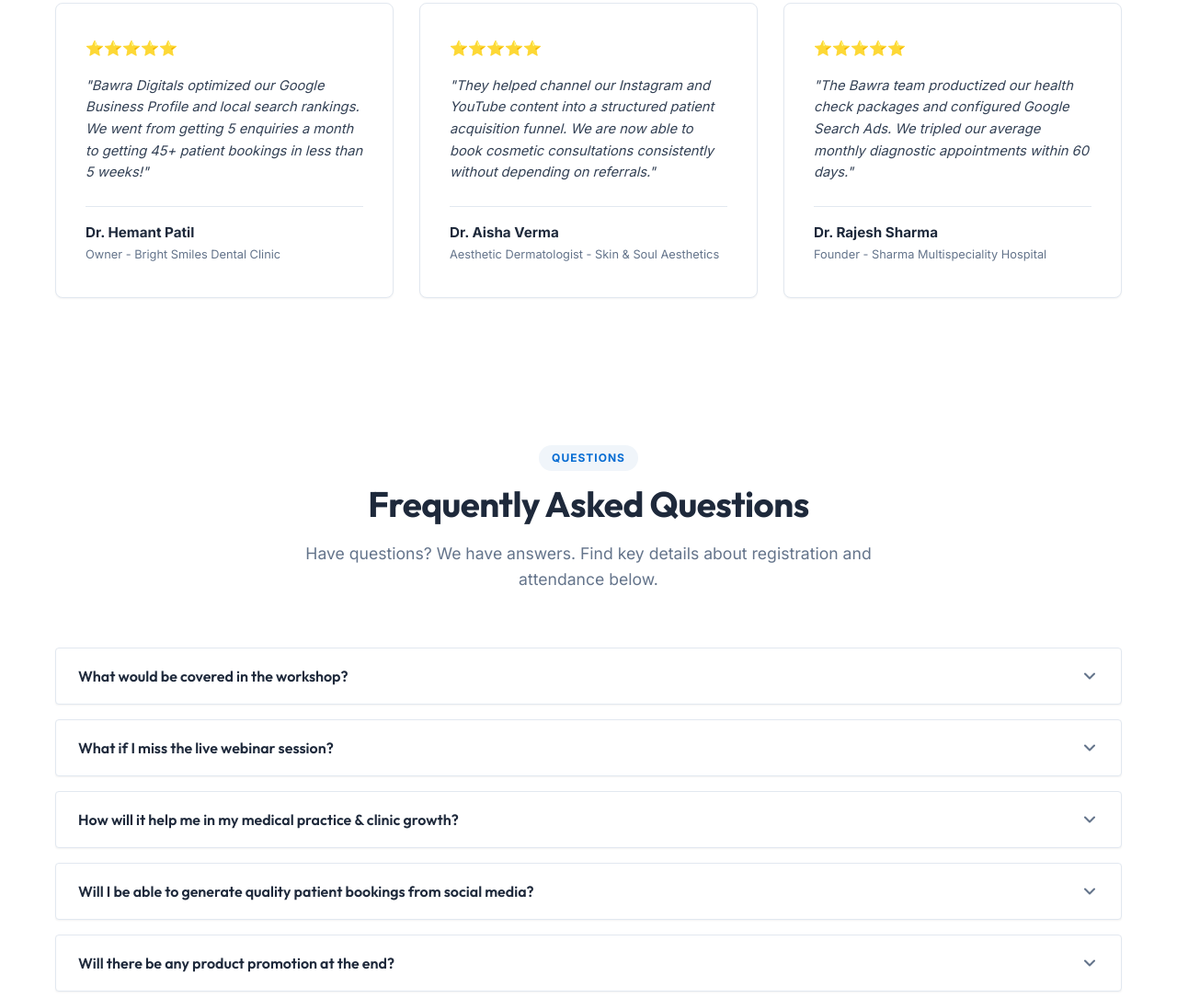
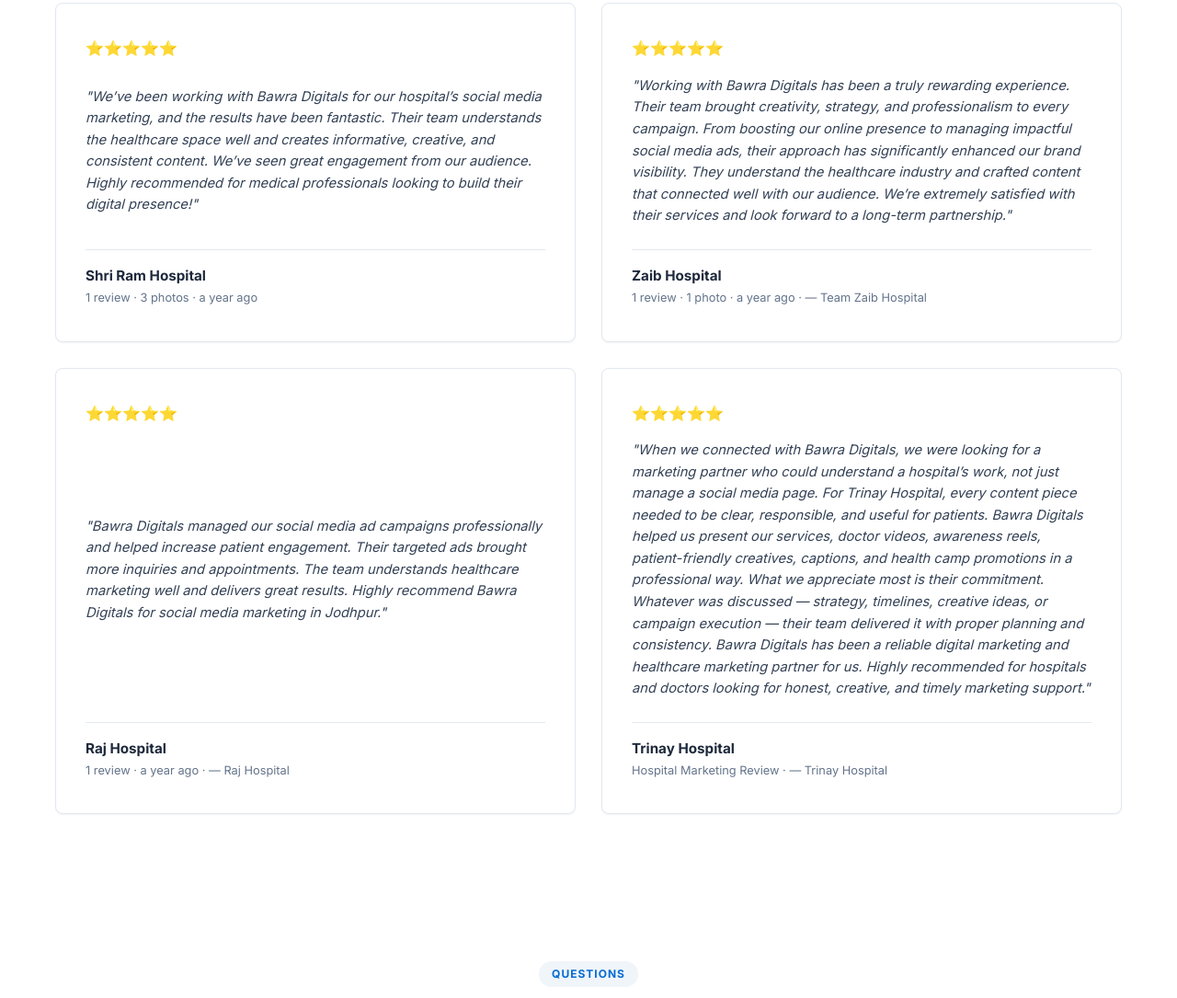
Before and after one commit to sunilchoudhary3575-lang/webinar-landing, a website built with Vite: page index.html in a window 1280 px wide. Shown: the part 6911-7996 px from the top of the page at 92% size. Built offline with nearby package versions, Linux system fonts and the light colour scheme.

Commit message:
Update testimonials with the 4 new hospital and healthcare reviews

```diff
--- a/index.html
+++ b/index.html
@@ -459,36 +459,51 @@
       <p class="section-subtitle">Real results from private clinics and hospitals who implemented our acquisition templates.</p>
 
       <div class="testimonials-grid">
+        <!-- Review 1: Shri Ram Hospital -->
         <div class="testimonial-card">
           <div class="stars">⭐⭐⭐⭐⭐</div>
           <p class="testimonial-text">
-            "Bawra Digitals optimized our Google Business Profile and local search rankings. We went from getting 5 enquiries a month to getting 45+ patient bookings in less than 5 weeks!"
+            "We’ve been working with Bawra Digitals for our hospital’s social media marketing, and the results have been fantastic. Their team understands the healthcare space well and creates informative, creative, and consistent content. We’ve seen great engagement from our audience. Highly recommended for medical professionals looking to build their digital presence!"
           </p>
           <div class="testimonial-author">
-            <span class="author-name">Dr. Hemant Patil</span>
-            <span class="author-role">Owner - Bright Smiles Dental Clinic</span>
+            <span class="author-name">Shri Ram Hospital</span>
+            <span class="author-role">1 review · 3 photos · a year ago</span>
           </div>
         </div>
 
+        <!-- Review 2: Zaib Hospital -->
         <div class="testimonial-card">
           <div class="stars">⭐⭐⭐⭐⭐</div>
           <p class="testimonial-text">
-            "They helped channel our Instagram and YouTube content into a structured patient acquisition funnel. We are now able to book cosmetic consultations consistently without depending on referrals."
+            "Working with Bawra Digitals has been a truly rewarding experience. Their team brought creativity, strategy, and professionalism to every campaign. From boosting our online presence to managing impactful social media ads, their approach has significantly enhanced our brand visibility. They understand the healthcare industry and crafted content that connected well with our audience. We’re extremely satisfied with their services and look forward to a long-term partnership."
           </p>
           <div class="testimonial-author">
-            <span class="author-name">Dr. Aisha Verma</span>
-            <span class="author-role">Aesthetic Dermatologist - Skin & Soul Aesthetics</span>
+            <span class="author-name">Zaib Hospital</span>
+            <span class="author-role">1 review · 1 photo · a year ago · — Team Zaib Hospital</span>
           </div>
         </div>
 
+        <!-- Review 3: Raj Hospital -->
         <div class="testimonial-card">
           <div class="stars">⭐⭐⭐⭐⭐</div>
           <p class="testimonial-text">
-            "The Bawra team productized our health check packages and configured Google Search Ads. We tripled our average monthly diagnostic appointments within 60 days."
+            "Bawra Digitals managed our social media ad campaigns professionally and helped increase patient engagement. Their targeted ads brought more inquiries and appointments. The team understands healthcare marketing well and delivers great results. Highly recommend Bawra Digitals for social media marketing in Jodhpur."
           </p>
           <div class="testimonial-author">
-            <span class="author-name">Dr. Rajesh Sharma</span>
-            <span class="author-role">Founder - Sharma Multispeciality Hospital</span>
+            <span class="author-name">Raj Hospital</span>
+            <span class="author-role">1 review · a year ago · — Raj Hospital</span>
+          </div>
+        </div>
+
+        <!-- Review 4: Trinay Hospital -->
+        <div class="testimonial-card">
+          <div class="stars">⭐⭐⭐⭐⭐</div>
+          <p class="testimonial-text">
+            "When we connected with Bawra Digitals, we were looking for a marketing partner who could understand a hospital’s work, not just manage a social media page. For Trinay Hospital, every content piece needed to be clear, responsible, and useful for patients. Bawra Digitals helped us present our services, doctor videos, awareness reels, patient-friendly creatives, captions, and health camp promotions in a professional way. What we appreciate most is their commitment. Whatever was discussed — strategy, timelines, creative ideas, or campaign execution — their team delivered it with proper planning and consistency. Bawra Digitals has been a reliable digital marketing and healthcare marketing partner for us. Highly recommended for hospitals and doctors looking for honest, creative, and timely marketing support."
+          </p>
+          <div class="testimonial-author">
+            <span class="author-name">Trinay Hospital</span>
+            <span class="author-role">Hospital Marketing Review · — Trinay Hospital</span>
           </div>
         </div>
       </div>
--- a/style.css
+++ b/style.css
@@ -951,7 +951,7 @@
 /* Testimonials */
 .testimonials-grid {
   display: grid;
-  grid-template-columns: repeat(3, 1fr);
+  grid-template-columns: repeat(2, 1fr);
   gap: 28px;
 }
 
```
